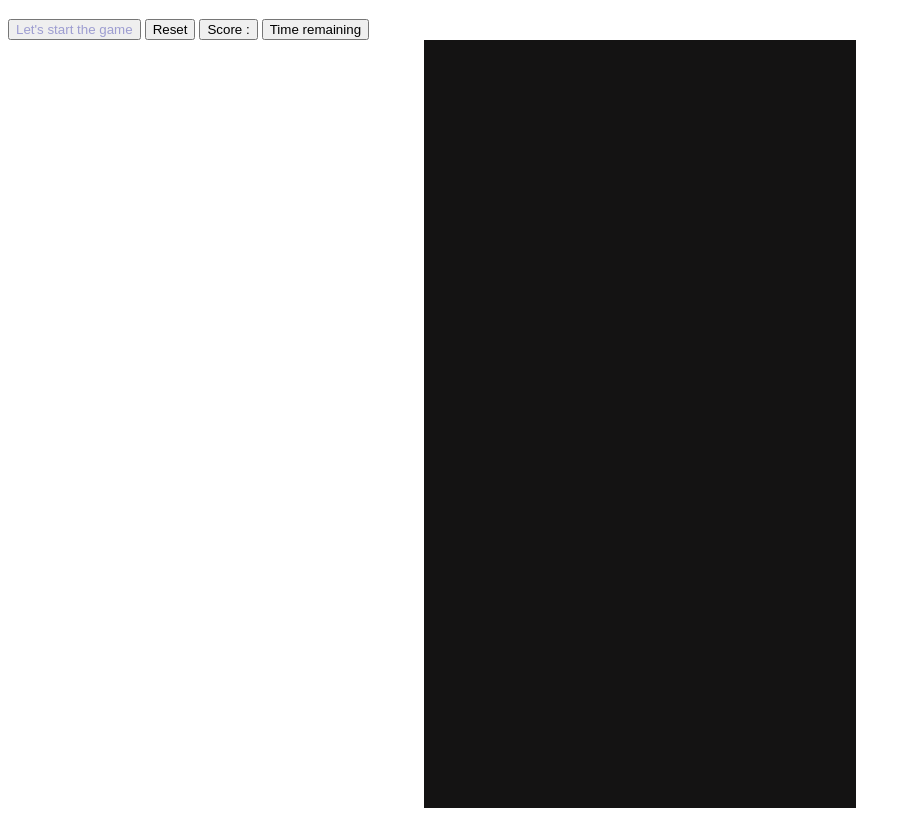
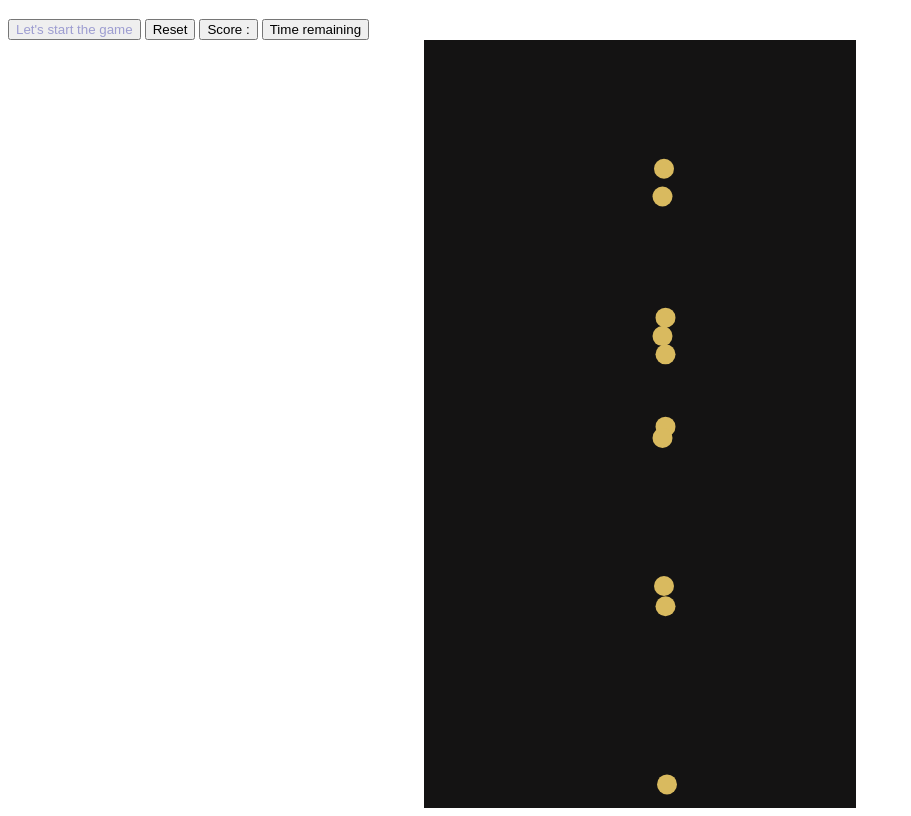
Before and after one commit to Tonio9802984/space-invaders, a plain HTML site: page src/index.html in a window 1280 px wide. Both pictures are taken after a click on the button "Let's start the game". Shown: the part 61-877 px from the top of the page, without its empty margins (0-911 px from the left). Drawn offline with Linux system fonts and the light colour scheme.

Commit message:
class Asteroid implemented

```diff
--- /dev/null
+++ b/src/asteroid.js
@@ -0,0 +1,38 @@
+import { gameArea } from "./index.js";
+const speed = 1.5;
+export class Asteroid {
+  constructor(x, y) {
+    this.element = document.createElement("div");
+    this.element.className = "asteroid";
+    this.setPosition(x, y);
+    gameArea.appendChild(this.element);
+  }
+
+  setPosition(x, y) {
+    this.x = x;
+    this.y = y;
+    this.element.style.transform = `translate(${this.x}px, ${this.y}px)`;
+  }
+
+  move() {
+    this.x -= speed;
+    if (this.x < -50) {
+      const gameAreaWidth = gameArea.clientWidth;
+      const gameAreaHeight = gameArea.clientHeight;
+      const x = Math.random() < 0.5 ? -50 : gameAreaWidth + 50;
+      const y = Math.random() * gameAreaHeight;
+      this.setPosition(x, y);
+    } else if (this.x > gameArea.clientWidth + 50) {
+      const gameAreaHeight = gameArea.clientHeight;
+      const x = -50;
+      const y = Math.random() * gameAreaHeight;
+      this.setPosition(x, y);
+    } else if (this.y > gameArea.clientHeight + 50) {
+      const gameAreaWidth = gameArea.clientWidth;
+      const x = Math.random() * gameAreaWidth;
+      const y = -50;
+      this.setPosition(x, y);
+    }
+    this.setPosition(this.x, this.y);
+  }
+}
--- a/src/index.html
+++ b/src/index.html
@@ -11,6 +11,10 @@
   </head>
   <body>
     <header><h1>Space Invader</h1></header>
+    <dialog id="start-game">
+      <h1>let's go</h1>
+      <button>Start</button>
+    </dialog>
     <section id="menu">
       <button id="start-button">Let's start the game</button>
       <button class="roll-in-left" id="reset-button">Reset</button>
--- a/src/index.js
+++ b/src/index.js
@@ -1,4 +1,8 @@
 import { Spaceship } from "./space-ship.js";
+import { Asteroid } from "./asteroid.js";
+//
+export const modal = document.getElementById("start-game");
+// set up of gameArea where we gonna have our map to play
 export const gameArea = document.querySelector("main");
 // set up of the startgamebutton --> activate the function start game
 export const startGameButton = document.getElementById("start-button");
@@ -15,7 +19,25 @@ startGameButton.addEventListener("click", startGame);
 class Game {
   constructor() {
     this.spaceship = new Spaceship();
+    this.asteroid = [];
+    this.generateAsteroids();
     this.animate();
+  }
+
+  //   In the generateAsteroids method, we create 10 asteroids by randomly generating their x and y coordinates.
+  //   If the random number is less than 0.5, we set the asteroid's x coordinate to be -50, which means it will start offscreen to the left.
+  //   Otherwise, we set it to be gameAreaWidth + 50, which means it will start offscreen to the right.
+  //   The y coordinate is a random number between 0 and the height of the game area.
+  generateAsteroids() {
+    const numAsteroids = 10;
+    const gameAreaWidth = gameArea.clientWidth;
+    const gameAreaHeight = gameArea.clientHeight;
+    for (let i = 0; i < numAsteroids; i++) {
+      const x = Math.random() < 0.5 ? -50 : gameAreaWidth + 50;
+      const y = Math.random() * gameAreaHeight;
+      const asteroid = new Asteroid(x, y); // pass x and y coordinates to the Asteroid constructor
+      this.asteroid.push(asteroid);
+    }
   }
 
   animate() {
@@ -31,6 +53,9 @@ class Game {
     if (pressedKeys.down) {
       this.spaceship.movement("down");
     }
+    this.asteroid.forEach((asteroid) => {
+      asteroid.move();
+    });
     requestAnimationFrame(() => {
       this.animate();
     });
--- a/src/style.css
+++ b/src/style.css
@@ -26,6 +26,13 @@ main {
   height: 60px;
   background-image: url("../../img/og_003.png");
   background-size: cover;
+}
+
+.asteroid {
+  width: 20px;
+  height: 20px;
+  border-radius: 50%;
+  background-color: #d9ba5f;
 }
 
 /* star effect
```
Also changed, not shown: src/script.js (deleted), 1 other file.
